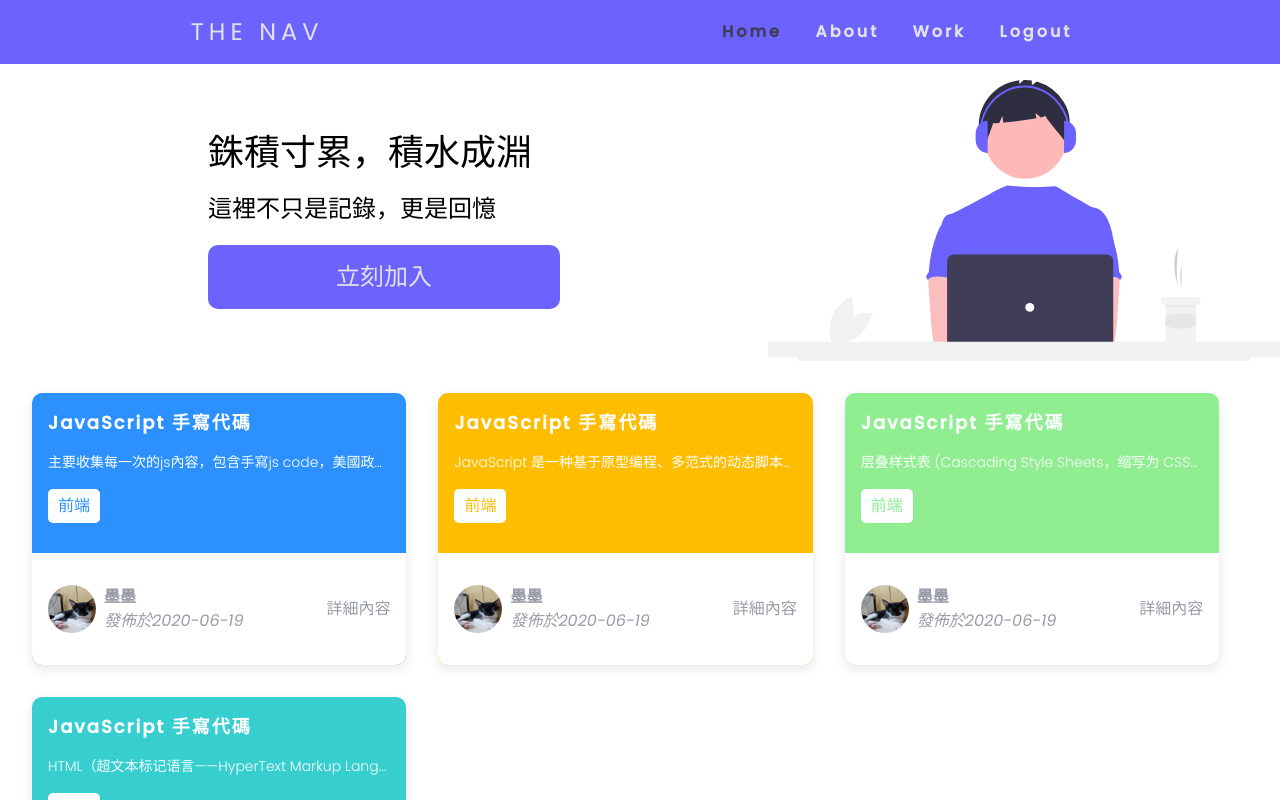
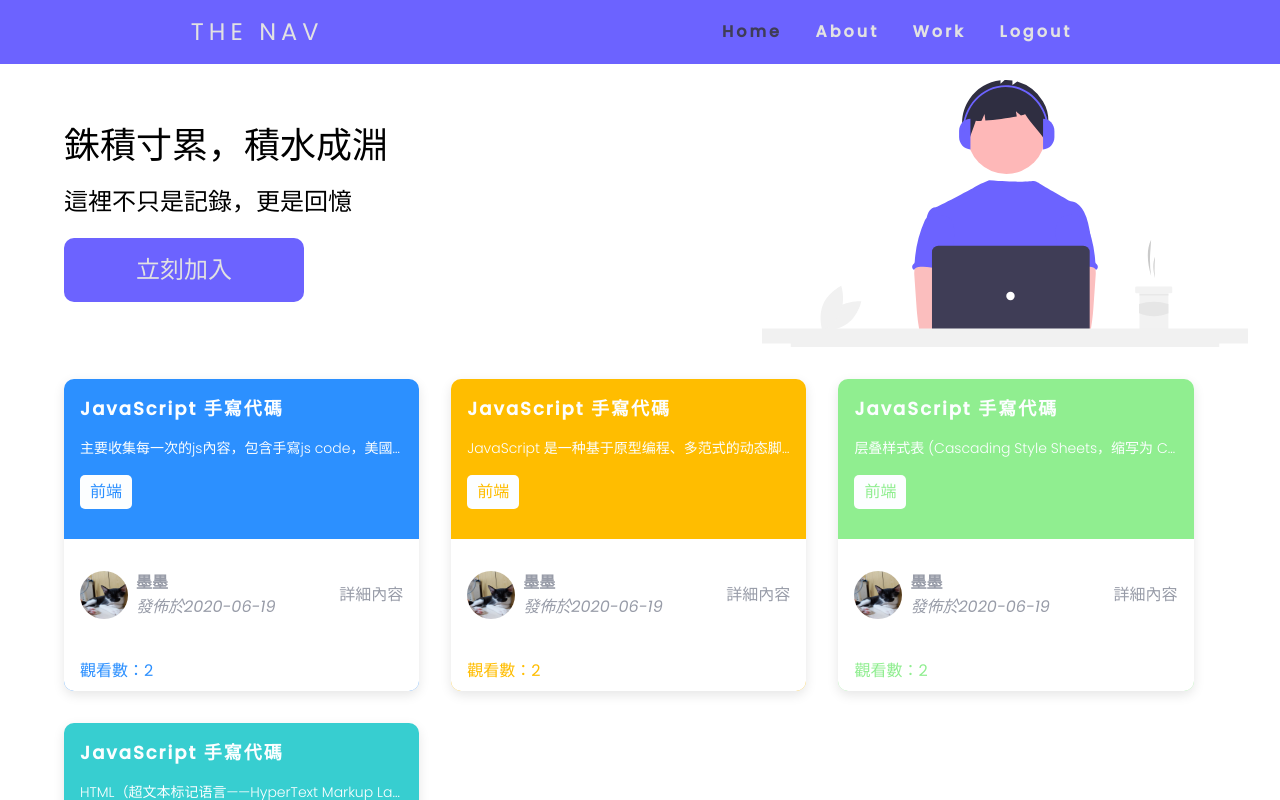
Before and after one commit to andy5566w/node-server-client-react, a React (Create React App) app: page /home in a window 1280 px wide. Shown: the top 800 px of the page. Built offline with nearby package versions, Linux system fonts and the light colour scheme.

Commit message:
feat: 新增觀看數，以及Banner組件和Home組件對齊

```diff
--- a/src/components/Banner.module.scss
+++ b/src/components/Banner.module.scss
@@ -6,13 +6,17 @@
   align-items: center;
 
   &__left {
-    padding: 1rem 13rem;
+    padding: 1rem 2rem;
     flex-grow: 1;
 
     display: flex;
     flex-direction: column;
     @media (max-width: 1024px) {
       padding: 1rem 8rem;
+    }
+
+    button {
+      max-width: 15rem;
     }
   }
 
--- a/src/components/article/Article.js
+++ b/src/components/article/Article.js
@@ -1,6 +1,14 @@
 import classes from './Article.module.scss'
 import author_img from '../../assets/images/test_author.jpg'
-const Article = ({ title, sub_title, author, create_date, color, tag }) => {
+const Article = ({
+  title,
+  sub_title,
+  author,
+  create_date,
+  color,
+  tag,
+  watch,
+}) => {
   return (
     <div className={classes.Article} style={{ color, backgroundColor: color }}>
       <div data-color={color}>
@@ -17,6 +25,9 @@ const Article = ({ title, sub_title, author, create_date, color, tag }) => {
         </div>
         <button className="ml-auto focus:outline-none">詳細內容</button>
       </div>
+      <div className={classes.Article__bottom}>
+        <p>觀看數：{watch}</p>
+      </div>
     </div>
   )
 }
--- a/src/components/article/Article.module.scss
+++ b/src/components/article/Article.module.scss
@@ -68,4 +68,12 @@
       box-sizing: content-box;
     }
   }
+
+  &__bottom {
+    background-color: #ffffff;
+    p {
+      margin-left: 1rem;
+      padding: 0.5rem 0;
+    }
+  }
 }
--- a/src/pages/layout/Home.js
+++ b/src/pages/layout/Home.js
@@ -1,8 +1,9 @@
 import Banner from '../../components/Banner'
 import Articles from '../../components/article/Articles'
+import classes from './Home.module.scss'
 const Home = () => {
   return (
-    <section>
+    <section className={classes.home}>
       <Banner />
       <Articles />
     </section>
--- /dev/null
+++ b/src/pages/layout/Home.module.scss
@@ -0,0 +1,3 @@
+.home {
+  padding: 0 2rem;
+}
```
